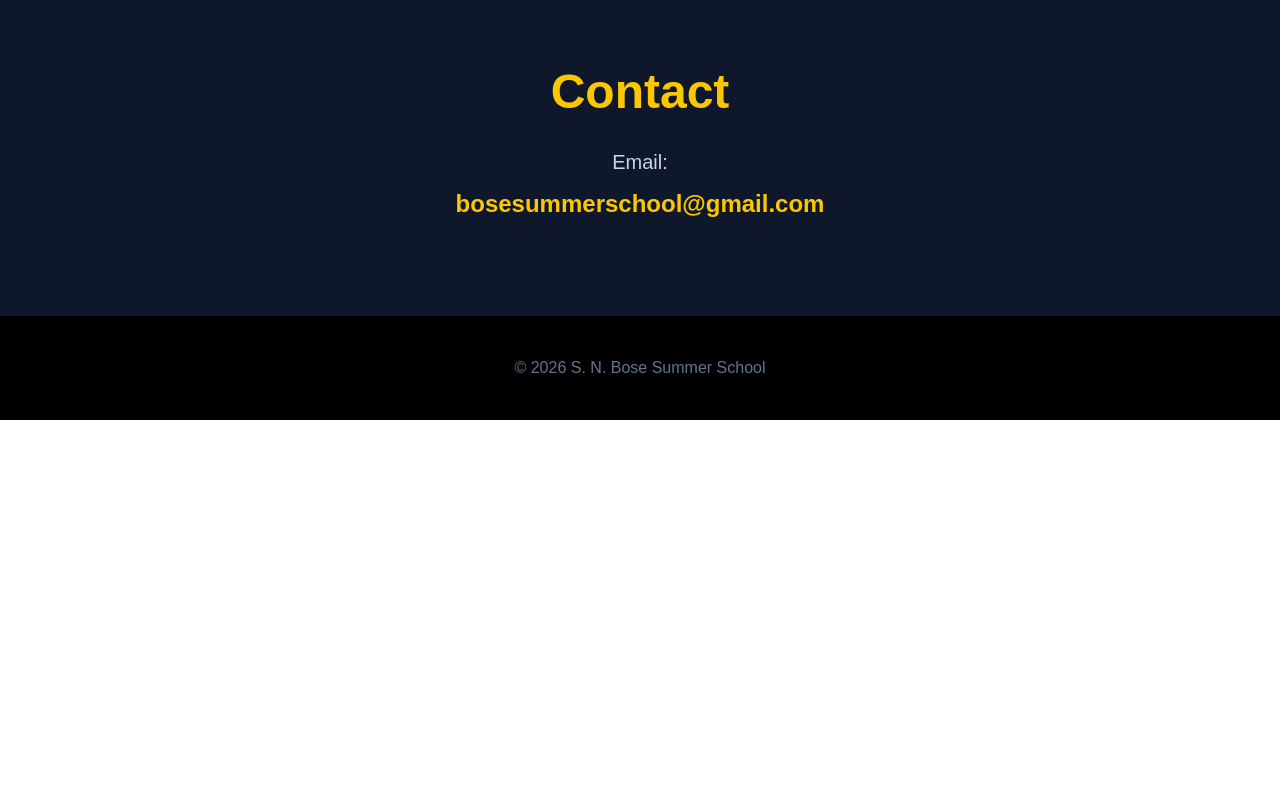
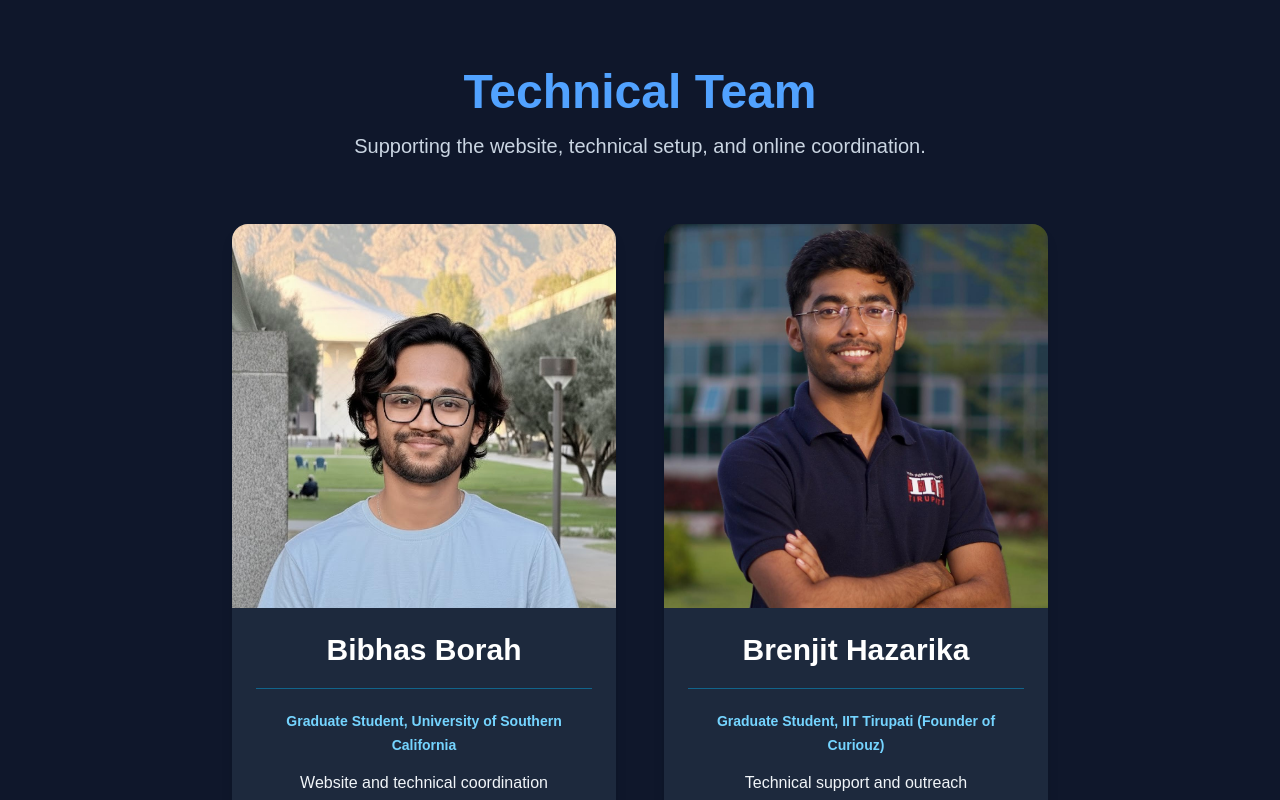
Before and after one commit to bibhasborah/bose-summer-school, a Next.js app: page / in a window 1280 px wide. Shown: the part 6160-6960 px from the top of the page. Before the commit the page ends 6580 px from the top, so only its background shows below. Built offline with nearby package versions, Linux system fonts and the light colour scheme.

Commit message:
Technical Team

```diff
--- a/app/page.tsx
+++ b/app/page.tsx
@@ -139,6 +139,22 @@ const physicsSpeakers = [
     name: "Brenjit Hazarika",
     affiliation: "Graduate Student, IIT Tirupati (Founder of Curiouz)",
     field: "Observational Astrophysics and Data Analysis",
+    image: "/speakers/Brenjit.jpeg",
+  },
+];
+const technicalTeam = [
+  {
+    name: "Bibhas Borah",
+    affiliation: "Graduate Student, University of Southern California",
+    field: "Website and technical coordination",
+    role: "Technical Team",
+    image: "/hosts/bibhas.jpg",
+  },
+  {
+    name: "Brenjit Hazarika",
+    affiliation: "Graduate Student, IIT Tirupati (Founder of Curiouz)",
+    field: "Technical support and outreach",
+    role: "Technical Team",
     image: "/speakers/Brenjit.jpeg",
   },
 ];
@@ -559,6 +575,60 @@ export default function Home() {
 
       </section>
 
+      {/* ================= TECHNICAL TEAM ================= */}
+
+      <section className="bg-slate-900 px-4 py-16 sm:px-8 sm:py-24">
+
+        <div className="mx-auto max-w-5xl">
+
+          <h2 className="mb-4 text-center text-4xl font-bold text-blue-400 sm:text-5xl">
+            Technical Team
+          </h2>
+
+          <p className="mb-10 text-center text-base leading-7 text-slate-300 sm:mb-16 sm:text-xl">
+            Supporting the website, technical setup, and online coordination.
+          </p>
+
+          <div className="flex flex-col items-center justify-center gap-8 md:flex-row md:gap-12">
+
+            {technicalTeam.map((member) => (
+              <div
+                key={member.name}
+                className="w-full max-w-sm overflow-hidden rounded-2xl bg-slate-800 shadow-lg transition duration-300 hover:-translate-y-2 hover:shadow-2xl"
+              >
+                <Image
+                  src={member.image}
+                  alt={member.name}
+                  width={384}
+                  height={384}
+                  sizes="(min-width: 640px) 384px, 100vw"
+                  className="h-80 w-full object-cover sm:h-96"
+                />
+
+                <div className="p-5 text-center sm:p-6">
+
+                  <h3 className="text-2xl font-bold text-white sm:text-3xl">
+                    {member.name}
+                  </h3>
+
+                  <PersonDetails
+                    affiliation={member.affiliation}
+                    field={member.field}
+                    role={member.role}
+                    accent="blue"
+                  />
+
+                </div>
+
+              </div>
+            ))}
+
+          </div>
+
+        </div>
+
+      </section>
+
       {/* ================= CONTACT ================= */}
 
       <section className="bg-slate-900 px-8 py-24">
```
